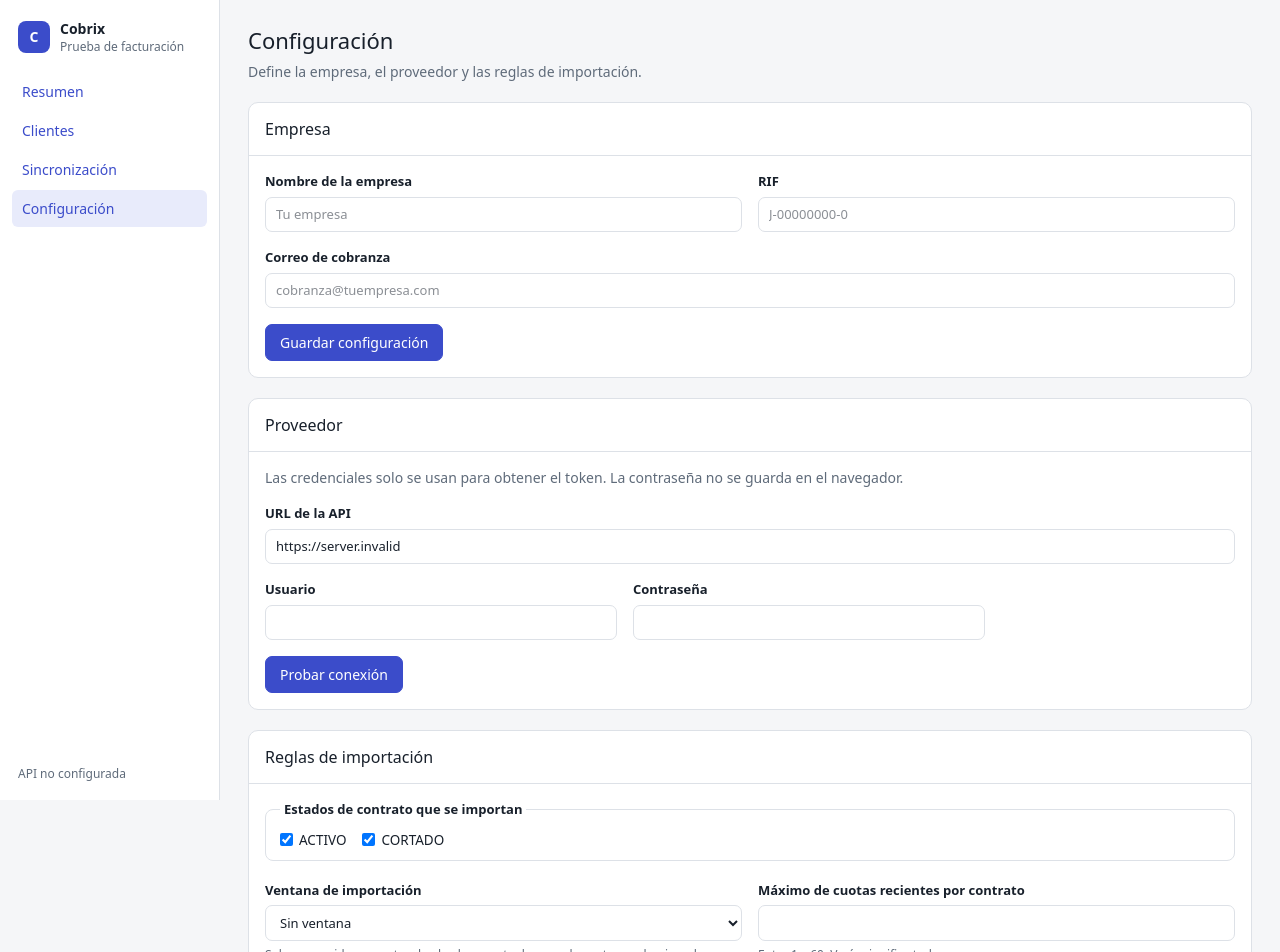
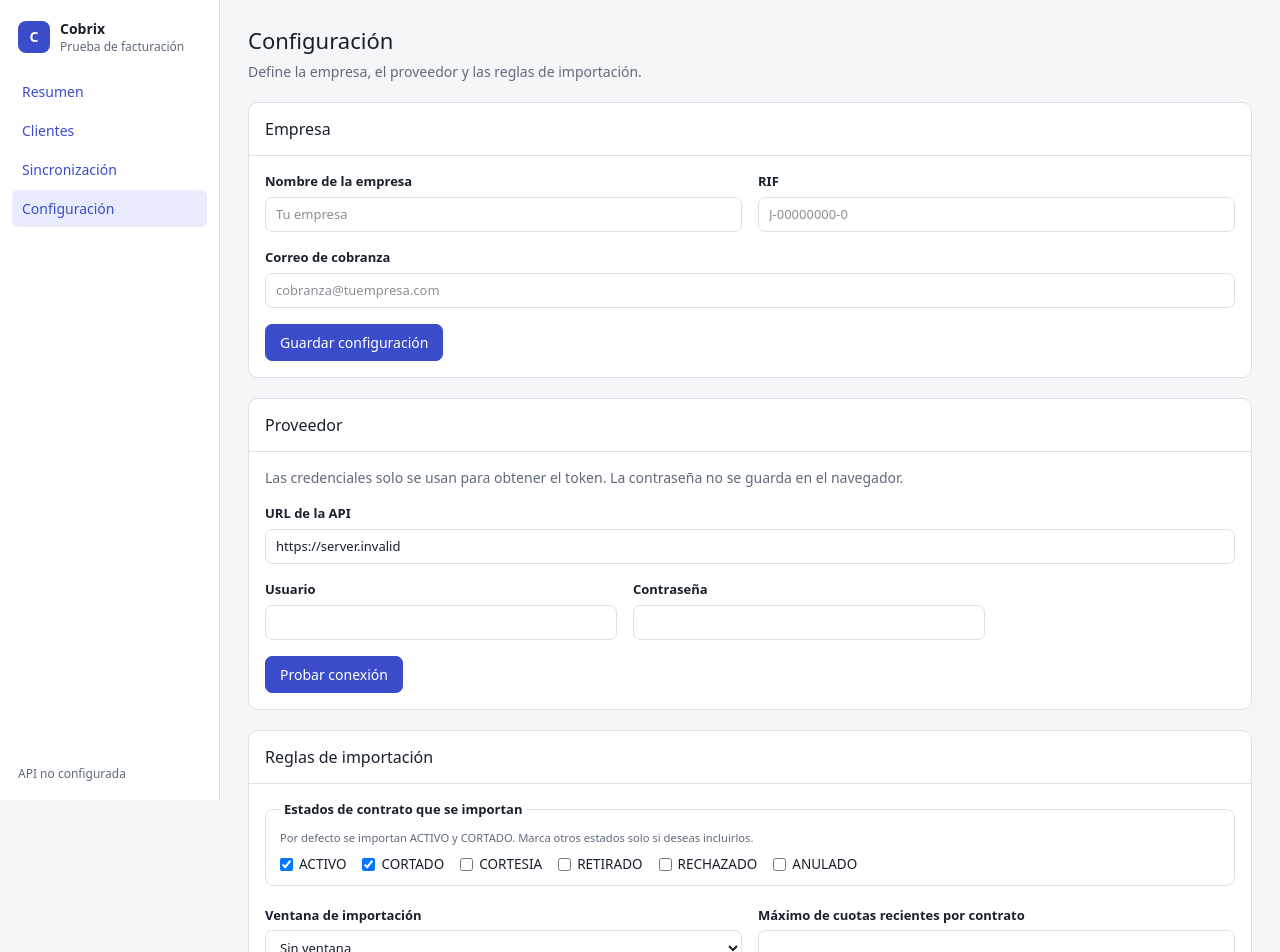
Before and after one commit to kaelthasmanu/testCobrix, a React (Vite) app in the folder web/: page /configuracion in a window 1280 px wide. Shown: the top 952 px of the page. Built offline with nearby package versions, Linux system fonts and the light colour scheme; no server answers.

Commit message:
feat: expand importable contract statuses and update configuration page instructions

```diff
--- a/web/src/config/settings.ts
+++ b/web/src/config/settings.ts
@@ -1,4 +1,4 @@
-export const IMPORTABLE_CONTRACT_STATUSES = ['ACTIVO', 'CORTADO'] as const
+export const IMPORTABLE_CONTRACT_STATUSES = ['ACTIVO', 'CORTADO', 'CORTESIA', 'RETIRADO', 'RECHAZADO', 'ANULADO'] as const
 export const DOCUMENT_TYPES = ['V', 'E', 'J', 'G', 'P'] as const
 export const IMPORT_WINDOWS = ['none', '3', '6', '9', '12'] as const
 
--- a/web/src/pages/ConfigurationPage.tsx
+++ b/web/src/pages/ConfigurationPage.tsx
@@ -145,6 +145,7 @@ export default function ConfigurationPage() {
 				<form className="grid gap-5 p-4" onSubmit={handleSettingsSubmit}>
 					<fieldset>
 						<legend>Estados de contrato que se importan</legend>
+						<small className="basis-full text-muted">Por defecto se importan ACTIVO y CORTADO. Marca otros estados solo si deseas incluirlos.</small>
 						{IMPORTABLE_CONTRACT_STATUSES.map((status) => (
 							<label key={status}><input checked={settings.importableStatuses.includes(status)} onChange={() => toggleStatus(status)} type="checkbox" /> {status}</label>
 						))}
```
